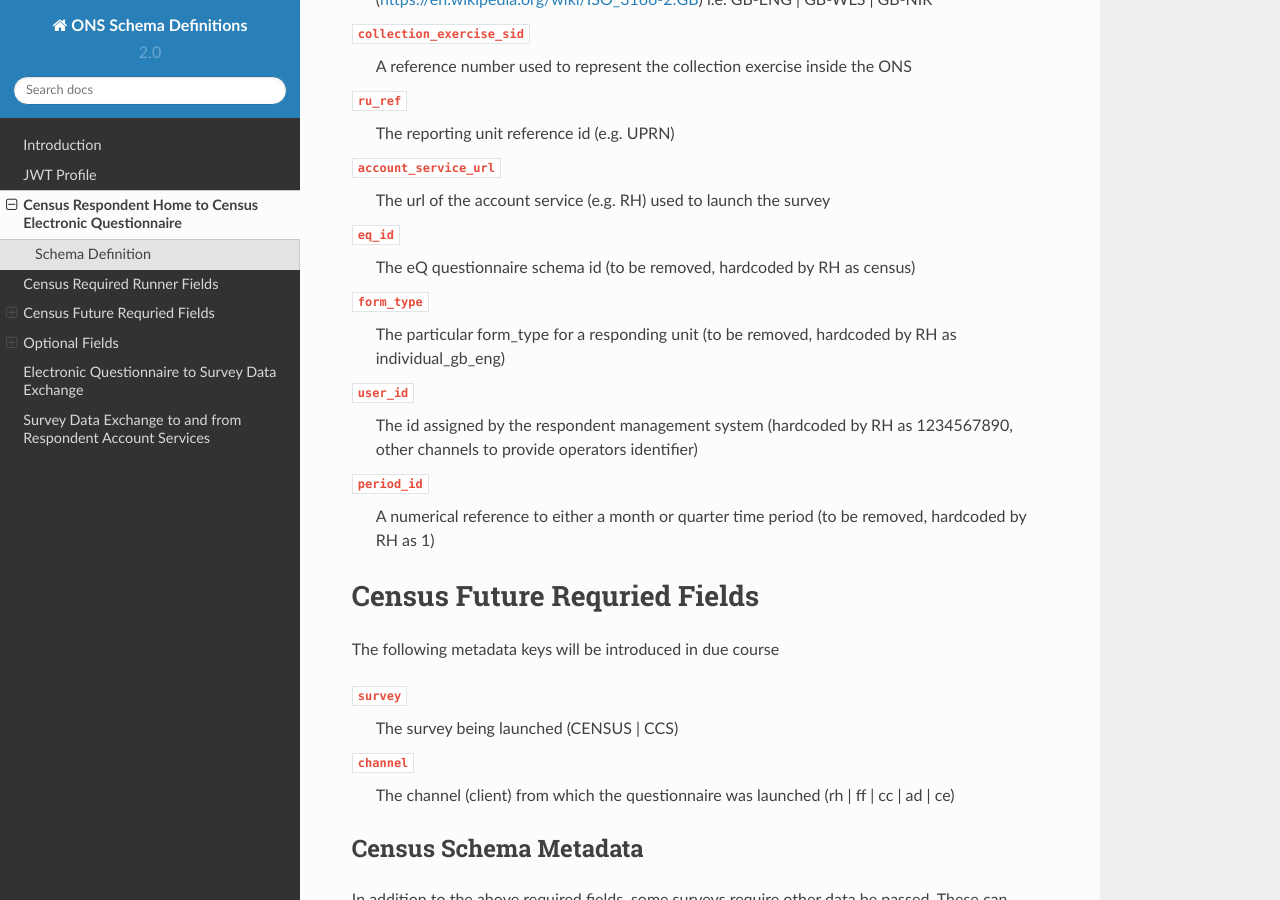
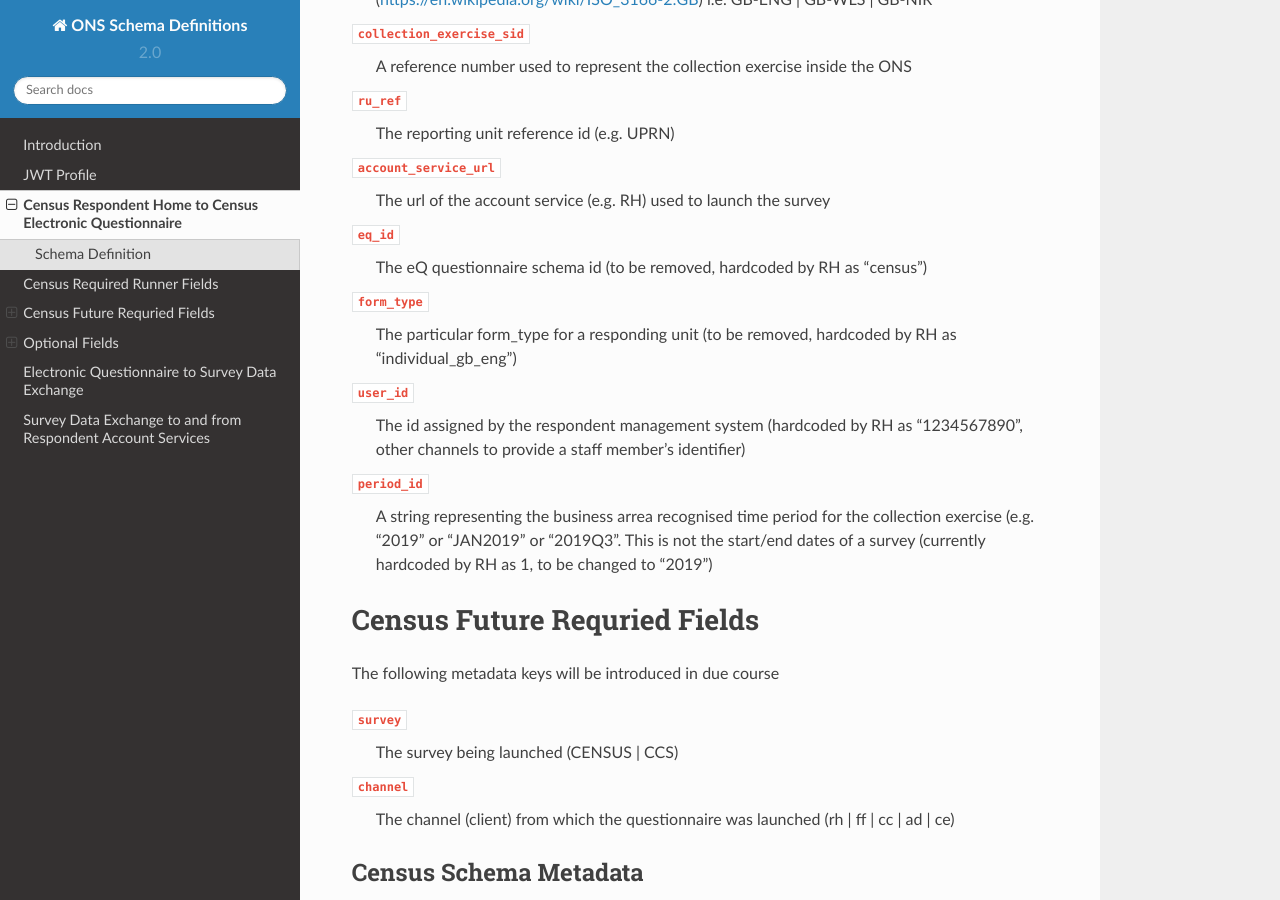
Before and after one commit to ONSdigital/ons-schema-definitions, a Sphinx documentation site: the page built from docs/respondent_management_to_electronic_questionnaire.rst, in a window 1280 px wide and 900 px high, scrolled down 1066 px. Built offline with Sphinx 7.4.7 and the Read the Docs theme 2.0.0, drawn with Linux system fonts in a browser that asks for light colours.

Commit message:
Minor updates including note on period_id

```diff
--- a/docs/respondent_management_to_electronic_questionnaire.rst
+++ b/docs/respondent_management_to_electronic_questionnaire.rst
@@ -38,13 +38,13 @@ The following metadata keys are always required for the survey runner, they do n
 ``account_service_url``
   The url of the account service (e.g. RH) used to launch the survey
 ``eq_id``
-  The eQ questionnaire schema id (to be removed, hardcoded by RH as census)
+  The eQ questionnaire schema id (to be removed, hardcoded by RH as "census")
 ``form_type``
-  The particular form_type for a responding unit (to be removed, hardcoded by RH as individual_gb_eng)
+  The particular form_type for a responding unit (to be removed, hardcoded by RH as "individual_gb_eng")
 ``user_id``
-  The id assigned by the respondent management system (hardcoded by RH as 1234567890, other channels to provide operators identifier)
+  The id assigned by the respondent management system (hardcoded by RH as "1234567890", other channels to provide a staff member's identifier)
 ``period_id``
-  A numerical reference to either a month or quarter time period (to be removed, hardcoded by RH as 1)
+  A string representing the business arrea recognised time period for the collection exercise (e.g. "2019" or "JAN2019" or "2019Q3". This is not the start/end dates of a survey (currently hardcoded by RH as 1, to be changed to "2019")
 
 Census Future Requried Fields
 -----------------------------
```
